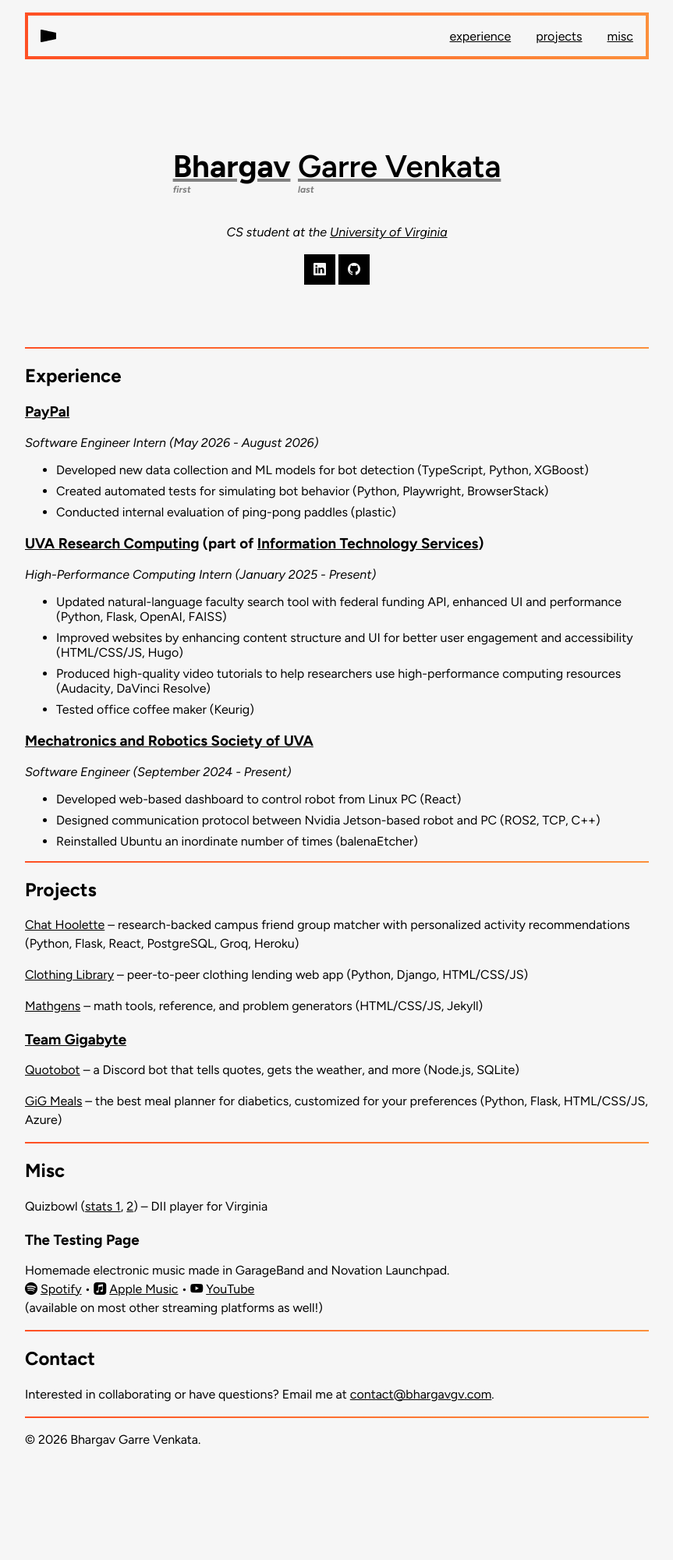
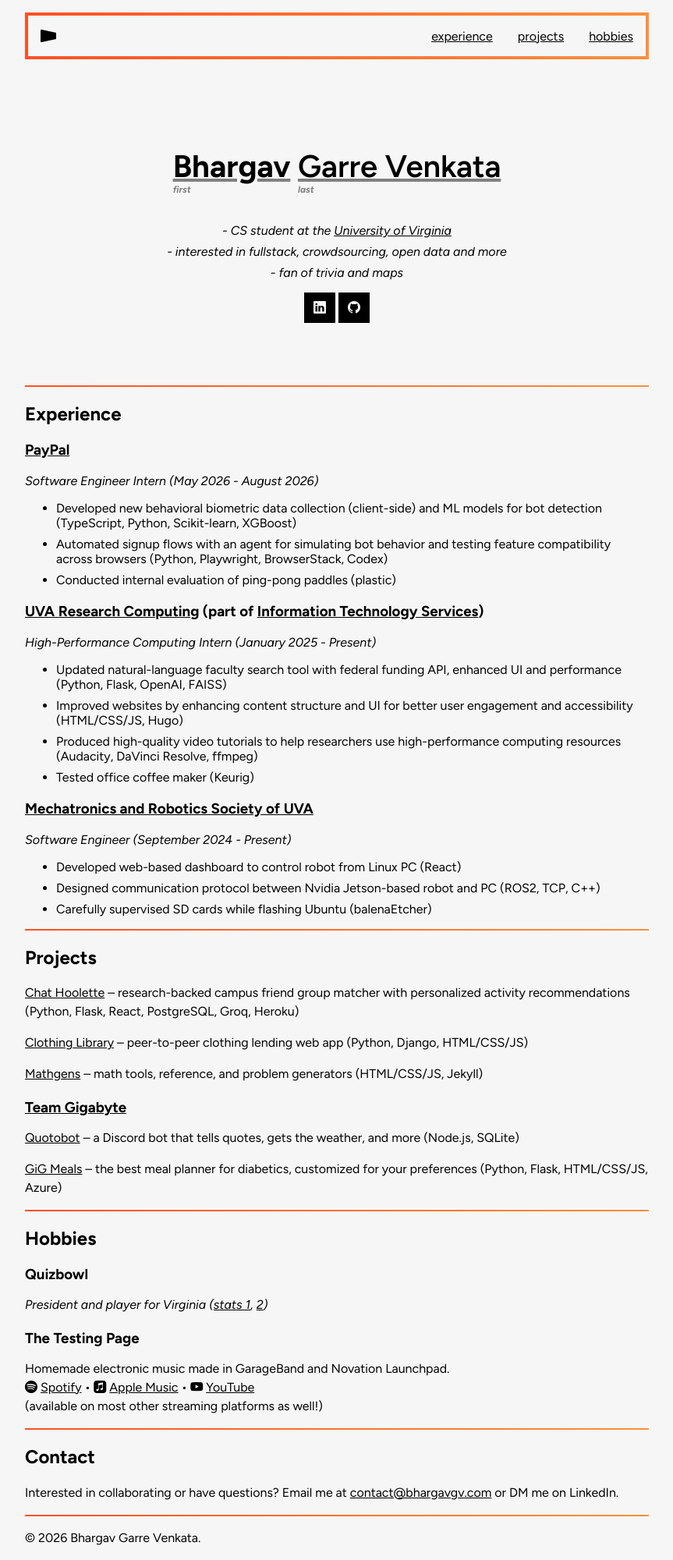
Before and after one commit to bgv2/bgv2.github.io, a Jekyll site: the page index.html, which Jekyll copies as it is, in a window 1280 px wide. Shown: the whole page at 78% size, without its empty margins (208-1071 px from the left). Built offline with Jekyll 4.4.1, drawn with Linux system fonts in a browser that asks for light colours; before the commit the page ends 1874 px from its top, so only the background shows below that.

Commit message:
various content changes

```diff
--- a/index.html
+++ b/index.html
@@ -28,7 +28,7 @@
             </a>
             <a href="#experience">experience</a>
             <a href="#projects">projects</a>
-            <a href="#misc">misc</a>
+            <a href="#misc">hobbies</a>
         </div>
     </nav>
 
@@ -47,10 +47,12 @@
                 <span class="namelabel" aria-label="Last name">last</span>
             </span>
         </h1>
-        <p class="tagline">
-            CS student at the
-            <a href="https://www.virginia.edu/">University of Virginia</a>
-        </p>
+        <ul class="tagline">
+            <li>CS student at the
+                <a href="https://www.virginia.edu/">University of Virginia</a></li>
+            <li>interested in fullstack, crowdsourcing, open data and more</li>
+            <li>fan of trivia and maps</li>
+        </ul>
         <span class="herobuttons">
             <a href="https://www.linkedin.com/in/bhargav-gv" class="styled-link" title="LinkedIn"><i
                     class="bi bi-linkedin"></i></a>
@@ -69,8 +71,8 @@
         <br>
         <i>Software Engineer Intern (May 2026 - August 2026)</i>
         <ul>
-            <li>Developed new data collection and ML models for bot detection (TypeScript, Python, XGBoost)</li>
-            <li>Created automated tests for simulating bot behavior (Python, Playwright, BrowserStack)</li>
+            <li>Developed new behavioral biometric data collection (client-side) and ML models for bot detection (TypeScript, Python, Scikit-learn, XGBoost)</li>
+            <li>Automated signup flows with an agent for simulating bot behavior and testing feature compatibility across browsers (Python, Playwright, BrowserStack, Codex)</li>
             <li>Conducted internal evaluation of ping-pong paddles (plastic)</li>
         </ul>
     <h3>
@@ -85,7 +87,7 @@
         <ul>
             <li>Updated natural-language faculty search tool with federal funding API, enhanced UI and performance (Python, Flask, OpenAI, FAISS)</li>
             <li>Improved websites by enhancing content structure and UI for better user engagement and accessibility (HTML/CSS/JS, Hugo)</li>
-            <li>Produced high-quality video tutorials to help researchers use high-performance computing resources (Audacity, DaVinci Resolve)</li>
+            <li>Produced high-quality video tutorials to help researchers use high-performance computing resources (Audacity, DaVinci Resolve, ffmpeg)</li>
             <li>Tested office coffee maker (Keurig)</li>
         </ul>
     <h3>
@@ -98,7 +100,7 @@
         <ul>
             <li>Developed web-based dashboard to control robot from Linux PC (React)</li>
             <li>Designed communication protocol between Nvidia Jetson-based robot and PC (ROS2, TCP, C++)</li>
-            <li>Reinstalled Ubuntu an inordinate number of times (balenaEtcher)</li>
+            <li>Carefully supervised SD cards while flashing Ubuntu (balenaEtcher)</li>
         </ul>
     <p>
     </p>
@@ -130,10 +132,13 @@
 
     <hr>
 
-    <h2 id="misc">Misc</h2>
+    <h2 id="misc">Hobbies</h2>
+    <h3>Quizbowl</h3>
     <p>
-        Quizbowl (<a href="https://quizbowlstats.com/players/bhargav-garre-venkata">stats 1</a>,
-        <a href="https://www.naqt.com/stats/player/index.jsp?contact_id=663708">2</a>) – DII player for Virginia
+        <i>President and player for Virginia
+        (<a href="https://quizbowlstats.com/players/bhargav-garre-venkata">stats 1</a>,
+        <a href="https://www.naqt.com/stats/player/index.jsp?contact_id=631924">2</a>)
+        </i>
     </p>
     <h3>The Testing Page</h3>
     <p>
@@ -146,7 +151,7 @@
     <hr>
     <h2>Contact</h2>
     <p>
-        Interested in collaborating or have questions? Email me at <a id="contact-link" href="#">[email]</a>.
+        Interested in collaborating or have questions? Email me at <a id="contact-link" href="#">[email]</a> or DM me on LinkedIn.
     </p>
     <hr>
     <footer>
--- a/style.css
+++ b/style.css
@@ -211,6 +211,13 @@
 
 .tagline {
     font-style: italic;
+    text-align: center;
+    padding-left: 0;
+    list-style-position: inside;
+
+    li::marker {
+        content: "-  ";
+    }
 }
 
 .styled-link {
```
